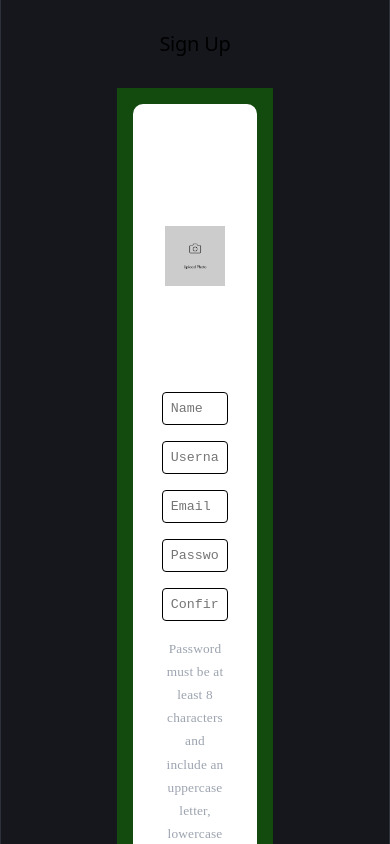
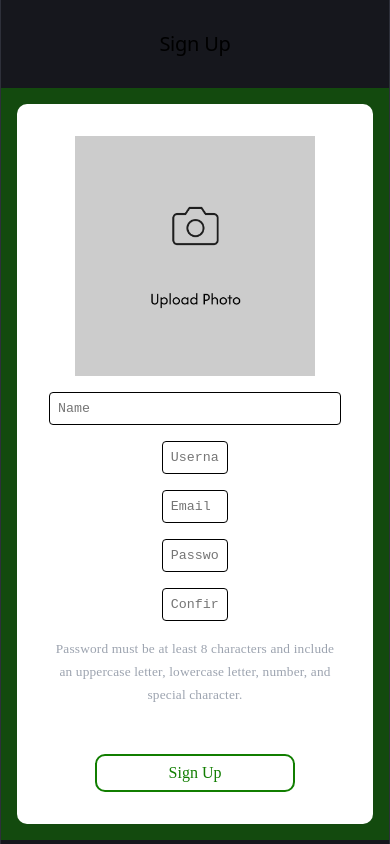
Before and after one commit to Jithin-Joy-Arakkal/Neighborhood-Swap, a React (Vite) app: page /signup in a window 390 px wide. Shown: the top 844 px of the page. Built offline with nearby package versions, Linux system fonts and the light colour scheme; a web font is replaced by a local one.

Commit message:
Added Create Post page mobile-responsiveness

```diff
--- a/src/css/Post.css
+++ b/src/css/Post.css
@@ -6,7 +6,8 @@ section h2{
 
 .green-container{
     background-color: rgb(17, 126, 0, 0.5);
-    width: 40vw;
+    max-width: 700px;
+    width: 100%;
     margin-left: auto;
     margin-right: auto;
     padding: 1rem;
@@ -37,12 +38,13 @@ section h2{
     object-fit: contain;
 }
 
-.name-input{
+.white-container .name-input{
     font-family: monospace;
     background-color: white;
     color: black;
     padding: 0.5rem;
-    width: 17vw;
+    max-width: 300px;
+    width: 100%;
     border-radius: 4px;
     border: 1px solid black;
 }
@@ -50,7 +52,8 @@ section h2{
 textarea{
     background-color: white;
     color: black;
-    width: 17vw;
+    max-width: 300px;
+    width: 100%;
     border-radius: 4px;
     border: 1px solid black;
     padding: 0.5rem;
@@ -59,7 +62,8 @@ textarea{
 select{
     background-color: white;
     color: black;
-    width: 10vw;
+    max-width: 200px;
+    width: 100%;
     border-radius: 4px;
     border: 1px solid black;
     padding: 0.5rem;
@@ -70,8 +74,9 @@ select{
     color:#117E00;
     background-color: white;
     border-radius: 10px;
-    padding: 1vh;
-    width: 13vw;
+    padding: 0.5rem;
+    max-width: 200px;
+    width: 100%;
     font-size: 1rem;
     font-family: "Afacad Variable";
     margin-top: 2rem;
--- a/src/css/Profile.css
+++ b/src/css/Profile.css
@@ -10,7 +10,8 @@ h2{
 
 .green-container{
     background-color: rgb(17, 126, 0, 0.5);
-    width: 40vw;
+    max-width: 700px;
+    width: 100%;
     margin-left: auto;
     margin-right: auto;
     padding: 1rem;
--- a/src/css/SignUp.css
+++ b/src/css/SignUp.css
@@ -6,9 +6,8 @@ h2{
 
 .green-container{
     background-color: rgb(17, 126, 0, 0.5);
-    width: 40vw;
-    margin-left: auto;
-    margin-right: auto;
+    max-width: 700px;
+    width: 100%;
     padding: 1rem;
 }
 
@@ -21,6 +20,7 @@ h2{
     justify-content: center;
     align-items: center;
     border-radius: 10px;
+    width: 100%;
 }
 
 .white-container .signup-img-container{
@@ -52,8 +52,9 @@ h2{
     color:#117E00;
     background-color: white;
     border-radius: 10px;
-    padding: 1vh;
-    width: 13vw;
+    padding: 0.5rem;
+    max-width: 200px;
+    width: 100%;
     font-size: 1rem;
     font-family: "Afacad Variable";
     margin-top: 2rem;
--- a/src/pages/SignUp.jsx
+++ b/src/pages/SignUp.jsx
@@ -81,7 +81,7 @@ function SignUp(){
     }
 
     return(
-        <div>
+        <div className="signup">
             <h2>Sign Up</h2>
             <div className="green-container">
 
```
